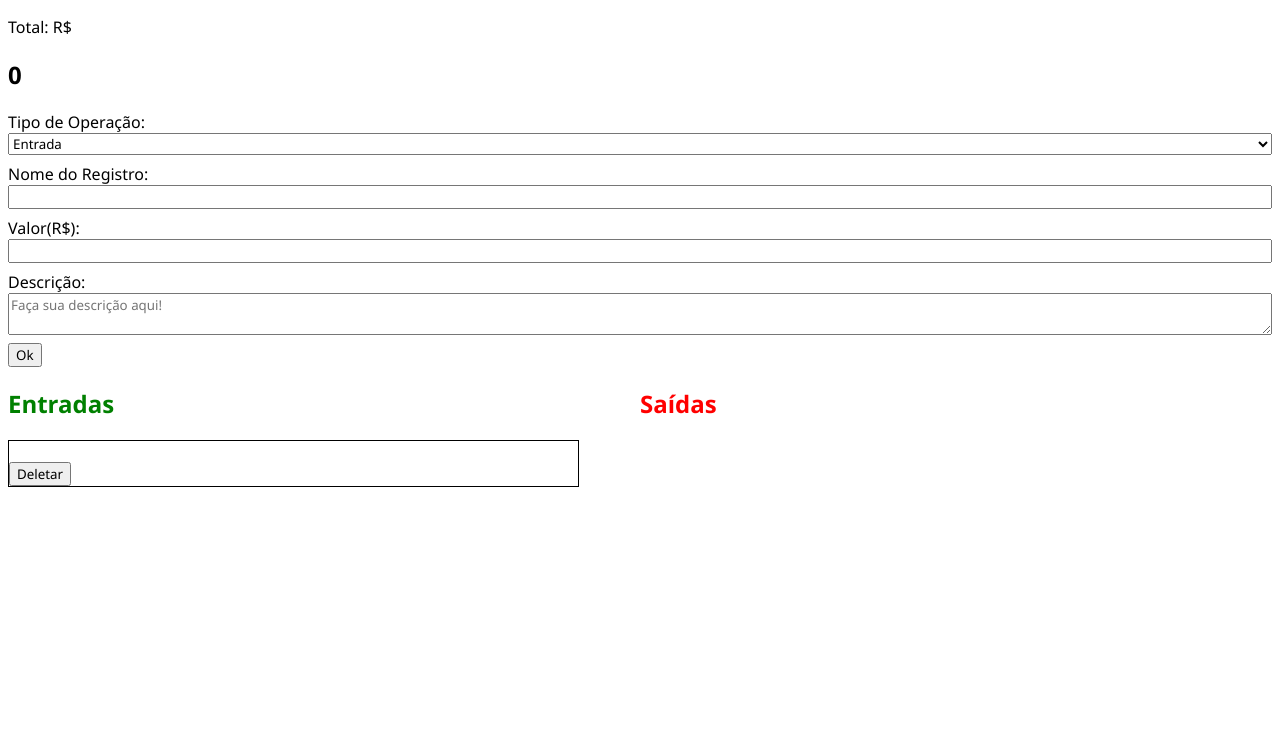
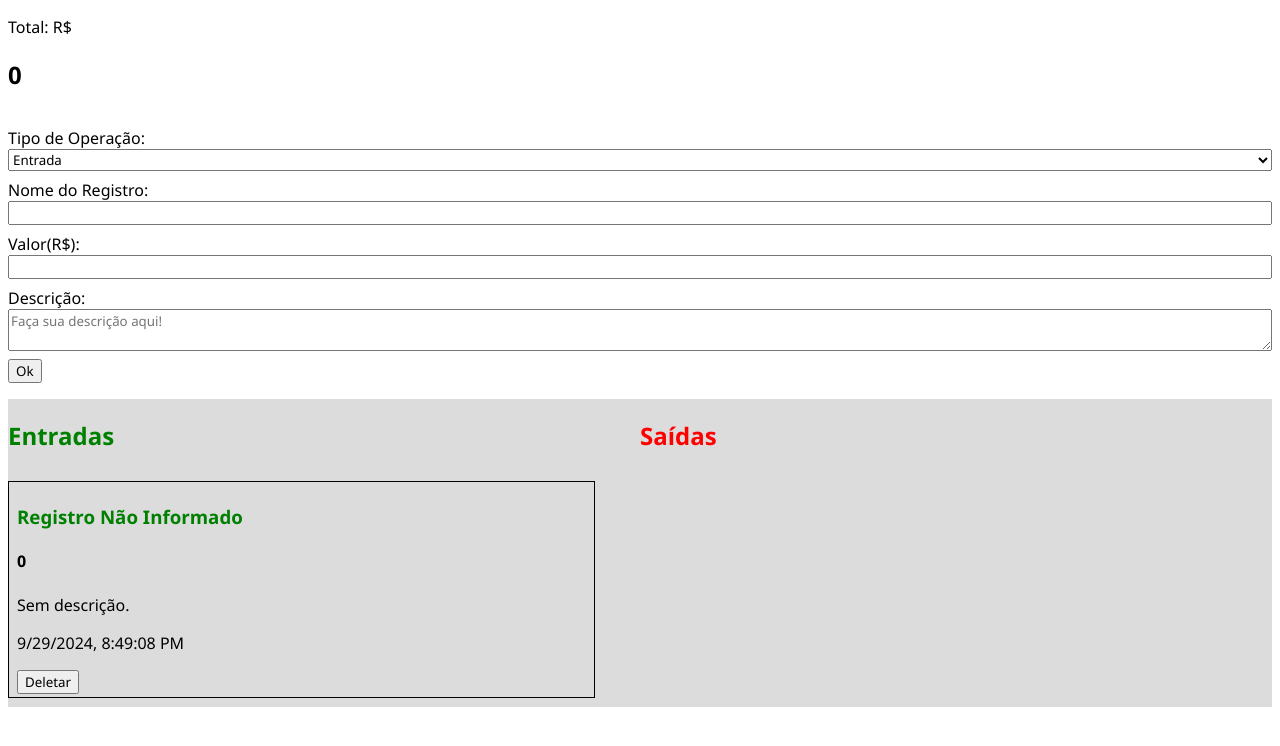
Before and after one commit to herndzz/website-financas-pessoais, a plain HTML site: page index.html in a window 1280 px wide. Both pictures are taken after a click on the button "Ok". Drawn offline with Linux system fonts and the light colour scheme.

Commit message:
Third Commit

```diff
--- a/index.html
+++ b/index.html
@@ -17,13 +17,13 @@
   </div>
   <div class="form-registration">
     <div>
+      <div>
         <label for="operation-type">Tipo de Operação:</label>
         <select name="operation-type" id="operation-type" onchange="console.log(this.value)">
           <option value="entry">Entrada</option>
           <option value="exit">Saída</option>
         </select>
       </div>
-    <div>
       <label for="name-registration">Nome do Registro:</label>
       <input type="text" name="name-registration" id="name-registration" maxlength="30">
     </div>
@@ -38,11 +38,11 @@
     <button id="btn-form">Ok</button>
   </div>
   <div id="last-registrations">
+    <h2 style="color: green;">Entradas</h2>
+    <h2 style="color: red;">Saídas</h2>
     <div id="entry-registration">
-      <h2>Entradas</h2>
     </div>
     <div id="exit-registration">
-      <h2>Saídas</h2>
     </div>
   </div>
 </body>
--- a/main.css
+++ b/main.css
@@ -1,16 +1,22 @@
 * {
     font-family: 'Segoe UI', Tahoma, Geneva, Verdana, sans-serif;
+}
+
+.form-registration {
+    padding: 1em 0;
 }
 
 #last-registrations {
     display: grid;
     grid-template-columns: 1fr 1fr;
+    background-color: gainsboro;
 }
 
 .registration-box {
     border: 1px solid black;
     margin: .6em 0;
     max-width: 90%;
+    padding: .2em .5em;
 }
 
 .form-registration div {
@@ -18,10 +24,10 @@
     margin-bottom: .5em;
 }
 
-#last-registrations #entry-registration h2, #last-registrations #entry-registration h3 {
+#last-registrations #entry-registration h3 {
     color: green;
 }
 
-#last-registrations #exit-registration h2, #last-registrations #exit-registration h3 {
+#last-registrations #exit-registration h3 {
     color: red;
 }
--- a/main.js
+++ b/main.js
@@ -31,14 +31,16 @@ function createRegistry(name, value, description, type) {
     let titleName = document.createElement("h3");
     let subtitleValue = document.createElement("h4");
     let descriptionRegistry = document.createElement("p");
+    let date = document.createElement("p");
     let btnDelete = document.createElement("button");
 
     divRegistry.id = name;
     divRegistry.className = type;
     divRegistry.className = "registration-box";
-    titleName.innerHTML = name;
-    subtitleValue.innerHTML = value;
-    descriptionRegistry.innerHTML = description;
+    titleName.innerHTML = name != '' ? name : "Registro Não Informado";
+    subtitleValue.innerHTML = value != '' ? value : "0";
+    descriptionRegistry.innerHTML = description != '' ? description : "Sem descrição.";;
+    date.innerHTML = new Date().toLocaleString();
     btnDelete.innerHTML = "Deletar";
 
     btnDelete.addEventListener("click", () => {
@@ -55,13 +57,14 @@ function createRegistry(name, value, description, type) {
     divRegistry.appendChild(titleName);
     divRegistry.appendChild(subtitleValue);
     divRegistry.appendChild(descriptionRegistry);
+    divRegistry.appendChild(date);
     divRegistry.appendChild(btnDelete);
 
     if(type == "entry") {
-        entryRegistration.appendChild(divRegistry);
+        entryRegistration.prepend(divRegistry);
         total += Number(value);
     } else if(type == "exit") {
-        exitRegistration.appendChild(divRegistry);
+        exitRegistration.prepend(divRegistry);
         total -= Number(value)
     } else {
         console.log(Error("Erro ao Criar Registro"));
```
Lines whose indentation alone changed are shown as unchanged.
